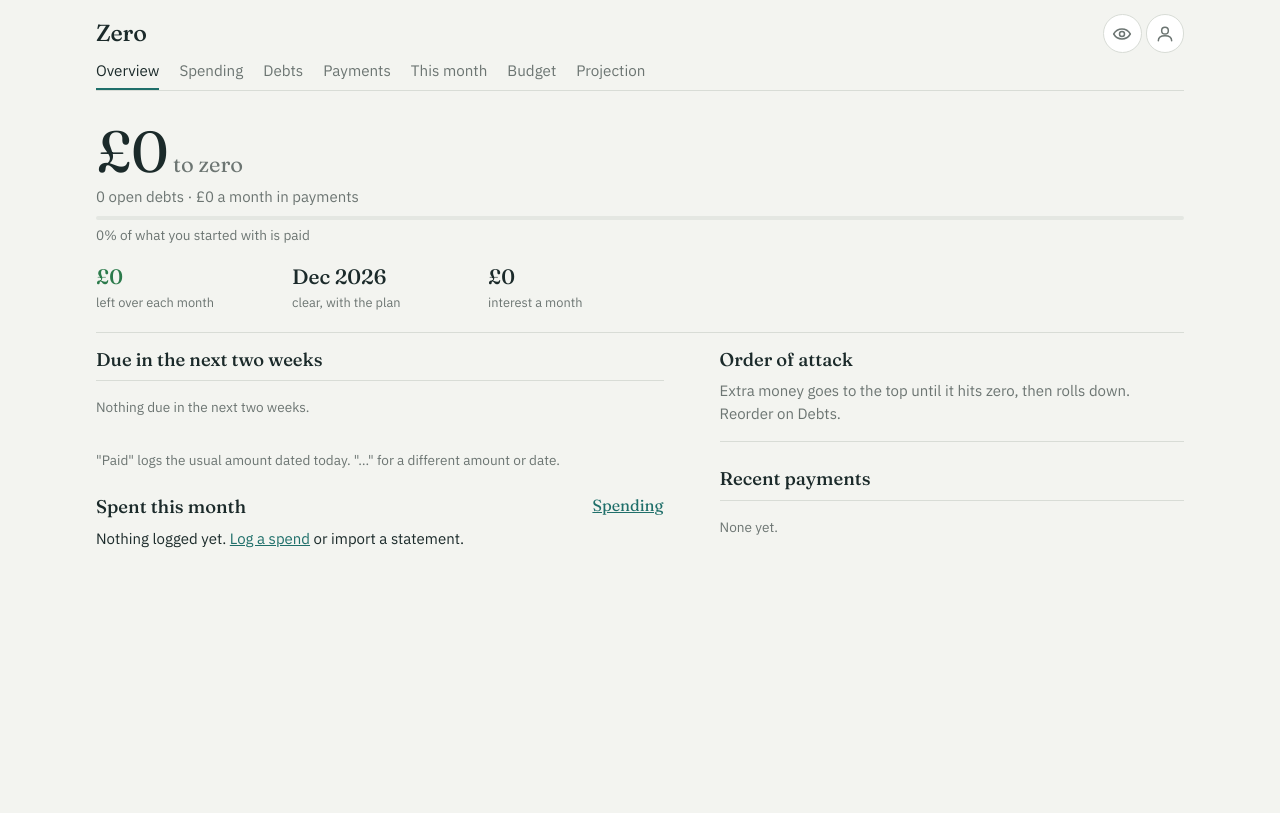
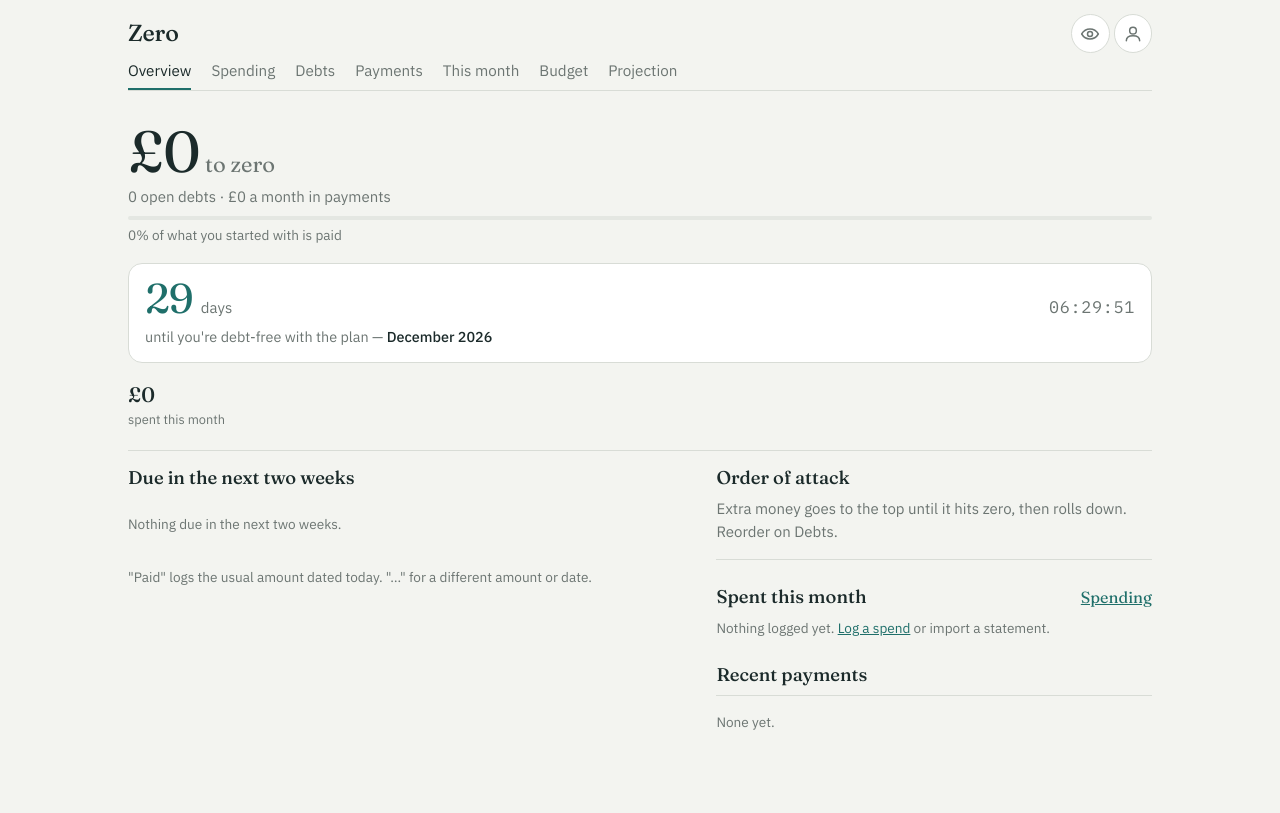
Before and after one commit to paulocezzar/zero, a Django app: page / in a window 1280 px wide. Before the commit the page ends 548 px from the top, so only its background shows below. Run offline with Django 5.2, Linux system fonts and the light colour scheme; the visitor is signed in with stand-in values (Sample User, id 1); data that the repository does not hold is empty.

Commit message:
Home: debt-free countdown, due payments grouped by day with Paid-all, as-is → plan dates, next win and paid-in-full streak, spending rails in the side column; snapshots record the projected clear date (history chart on Plan); subscribable payments calendar (.ics) from Profile
Co-Authored-By: Claude Fable 5.1 <noreply@anthropic.com>
Claude-Session: https://claude.ai/code/session_01WMNqJWuFJecPJCwCJMvTio

```diff
--- a/tracker/templates/tracker/base.html
+++ b/tracker/templates/tracker/base.html
@@ -128,6 +128,20 @@
   .alert { border-radius: 10px; border: 1px solid var(--line); background: var(--card); color: var(--ink); }
   .alert-success { border-color: var(--good); } .alert-info { border-color: var(--accent); } .alert-danger { border-color: var(--bad); }
   a { color: var(--accent); }
+  /* countdown + due groups */
+  .countdown { margin: 1.1rem 0 .4rem; padding: .9rem 1rem; border: 1px solid var(--line); border-radius: 14px; background: var(--card); }
+  .cd-main { display: flex; align-items: baseline; gap: .5rem; flex-wrap: wrap; }
+  .cd-days { font-family: var(--display); font-size: clamp(2rem, 8vw, 2.6rem); line-height: 1; letter-spacing: -.02em; color: var(--accent); }
+  .cd-unit { color: var(--muted); }
+  .cd-clock { margin-left: auto; font-size: 1.05rem; color: var(--muted); letter-spacing: .04em; }
+  .cd-sub { color: var(--muted); font-size: .9rem; margin-top: .35rem; }
+  .cd-sub strong { color: var(--ink); font-weight: 500; }
+  .due-day { margin-bottom: .75rem; }
+  .due-head { display: flex; align-items: center; gap: .75rem; padding: .5rem 0 .25rem; border-bottom: 2px solid var(--ink); }
+  .due-head .n1 { font-weight: 500; }
+  .warn { color: var(--warn); }
+  .warn a { color: inherit; }
+  @media (min-width: 992px) { .wrap { max-width: 66rem; } }
   /* spending rails */
   .cat { padding: .7rem 0; border-bottom: 1px solid var(--line); }
   .cat .top { display: flex; justify-content: space-between; align-items: baseline; gap: .5rem; }
--- a/tracker/templates/tracker/overview.html
+++ b/tracker/templates/tracker/overview.html
@@ -4,29 +4,44 @@
   <div class="big">{{ total|gbp }}<small>to zero</small></div>
   <div class="sub">{{ debts|length }} open debts · {{ t.debt_pay|gbp }} a month in payments{% if interest_total %} · <span class="bad">{{ interest_total|gbp }} charging interest</span>{% endif %}</div>
   <div class="rail"><i style="width: {{ progress }}%"></i></div>
-  <div class="muted" style="margin-top:.3rem">{{ progress }}% of what you started with is paid</div>
+  <div class="muted" style="margin-top:.3rem">{{ progress }}% of what you started with is paid{% if streak %} · <span class="good">{{ streak }} month{{ streak|pluralize }} in a row paid in full</span>{% endif %}</div>
+
+  {% if plan_total_clear %}
+  <div class="countdown" data-clear="{{ clear_iso }}">
+    <div class="cd-main"><span class="cd-days num" id="cd-days">—</span><span class="cd-unit">days</span><span class="cd-clock num" id="cd-clock"></span></div>
+    <div class="cd-sub">until you're debt-free with the plan — <strong>{{ plan_total_clear|date:"F Y" }}</strong>{% if asis_total_clear and asis_total_clear != plan_total_clear %}<span class="muted">, instead of {{ asis_total_clear|date:"F Y" }} as things are</span>{% endif %}</div>
+  </div>
+  {% endif %}
+
   <div class="facts">
-    <div class="fact"><div class="v {% if t.left < 0 %}bad{% else %}good{% endif %}">{{ t.left|gbp }}</div><div class="k">left over each month</div></div>
-    <div class="fact"><div class="v">{% if plan_total_clear %}{{ plan_total_clear|date:"M Y" }}{% else %}—{% endif %}</div><div class="k">clear, with the plan</div></div>
-    <div class="fact"><div class="v {% if interest_monthly %}bad{% endif %}">{% if interest_monthly %}{{ interest_monthly|gbp }}{% else %}£0{% endif %}</div><div class="k">interest a month</div></div>
+    <div class="fact"><div class="v {% if everyday_budget and spent > everyday_budget %}bad{% endif %}">{{ spent|gbp }}</div><div class="k">{% if everyday_budget %}of {{ everyday_budget|gbp }} everyday, {{ days_left }} day{{ days_left|pluralize }} left{% else %}spent this month{% endif %}</div></div>
+    {% if groups %}<div class="fact"><div class="v">{{ groups.0.total|gbp }}</div><div class="k">due {% if groups.0.diff == 0 %}today{% elif groups.0.diff == 1 %}tomorrow{% else %}{{ groups.0.date|date:"D j M" }}{% endif %}</div></div>{% endif %}
+    {% if next_win %}<div class="fact"><div class="v">{% if next_win.months <= 0 %}this month{% else %}{{ next_win.months }} mo{% endif %}</div><div class="k">until {{ next_win.debt.name }} is gone</div></div>{% endif %}
   </div>
+  {% if no_apr %}<p class="small warn mt-2 mb-0">{% for d in no_apr %}<a href="{% url 'debt_edit' d.pk %}">{{ d.name }}</a> has no APR set, so its interest isn't counted yet.{% endfor %}</p>{% endif %}
 </section>
 
 <div class="cols">
 <div class="col-main">
 <h2>Due in the next two weeks</h2>
-<div class="list">
-{% for diff, d in due %}
+{% for g in groups %}
+<div class="due-day">
+  <div class="due-head"><span class="n1">{% if g.diff == 0 %}Today{% elif g.diff == 1 %}Tomorrow{% else %}{{ g.date|date:"l j F" }}{% endif %}</span><span class="num muted">{{ g.total|gbp:2 }}</span>
+    {% if g.debts|length > 1 %}<form method="post" action="{% url 'quick_pay_all' %}" class="ms-auto">{% csrf_token %}{% for d in g.debts %}<input type="hidden" name="ids" value="{{ d.pk }}">{% endfor %}<button class="btn btn-sm btn-accent">Paid all {{ g.debts|length }}</button></form>{% endif %}
+  </div>
+  <div class="list">
+  {% for d in g.debts %}
   <div class="row-item">
-    <div class="when">{% if diff == 0 %}Today{% else %}{{ diff }} day{{ diff|pluralize }}{% endif %}</div>
     <div class="who"><div class="n1">{{ d.name }}</div><div class="n2 num">{{ d.monthly|gbp:2 }}</div></div>
     <div class="acts">
       <form method="post" action="{% url 'quick_pay' d.pk %}">{% csrf_token %}<button class="btn btn-sm btn-quiet">Paid</button></form>
       <a class="btn btn-sm btn-quiet btn-icon" href="{% url 'payments' %}?debt={{ d.pk }}" aria-label="Log a different amount for {{ d.name }}">…</a>
     </div>
   </div>
+  {% endfor %}
+  </div>
+</div>
 {% empty %}<p class="muted py-3">Nothing due in the next two weeks.</p>{% endfor %}
-</div>
 {% if done %}<p class="muted mt-2">Paid this month: {% for d in done %}<span class="tag">✓ {{ d.name }}</span> {% endfor %}</p>{% endif %}
 <p class="muted">"Paid" logs the usual amount dated today. "…" for a different amount or date.</p>
 
@@ -37,9 +52,6 @@
 <p class="muted">Direct debits; nothing to log. Edit them on <a href="{% url 'budget' %}">Budget</a>. <button type="button" class="btn btn-sm btn-quiet ms-2" id="bills-more" hidden>Show the fortnight</button></p>
 <script>(() => { const later = document.querySelectorAll('#bills .later'); const b = document.getElementById('bills-more'); if (!later.length || !b) return; b.hidden = false; let open = false; b.addEventListener('click', () => { open = !open; later.forEach((r) => r.hidden = !open); b.textContent = open ? 'Just this week' : 'Show the fortnight'; }); })();</script>{% endif %}
 
-<h2 class="d-flex justify-content-between"><span>Spent this month</span><a class="small fw-normal" href="{% url 'spending' %}">Spending</a></h2>
-<p>{% if spent %}<strong class="num {% if everyday_budget and spent > everyday_budget %}bad{% endif %}">{{ spent|gbp }}</strong>{% if everyday_budget %} of {{ everyday_budget|gbp }} everyday budget{% endif %} · {{ days_left }} day{{ days_left|pluralize }} to go{% else %}Nothing logged yet. <a href="{% url 'spending' %}">Log a spend</a> or import a statement.{% endif %}</p>
-{% if spent and everyday_budget %}<div class="rail {% if spent > everyday_budget %}bad{% endif %} mb-3"><i style="width:{% widthratio spent everyday_budget 100 %}%"></i></div>{% endif %}
 {% if last %}<h2>Last check-in · {{ last }}</h2>
 <p>Left over <strong class="num {% if last.left_over < 0 %}bad{% else %}good{% endif %}">{{ last.left_over|gbp }}</strong>{% if last.aqua_balance != None %} · Aqua <span class="num">{{ last.aqua_balance|gbp }}</span>{% endif %}{% if last.starling_on_3rd != None %} · Starling on the 3rd <span class="num">{{ last.starling_on_3rd|gbp }}</span>{% endif %}</p>{% endif %}
 </div>
@@ -51,13 +63,40 @@
   <div class="debt">
     <div class="head"><a class="name" href="{% url 'debt_edit' d.pk %}">{{ forloop.counter }}. {{ d.name }}{% if d.apr %} <span class="tag int">interest</span>{% endif %}</a><div class="bal">{{ d.balance|gbp }}</div></div>
     <div class="rail {% if d.apr %}bad{% endif %}"><i style="width: {{ d.progress }}%"></i></div>
-    <div class="foot"><div class="pct">{{ d.progress }}% paid · {{ d.monthly|gbp }}/mo{% with m=d.months_left %}{% if m %} · {{ m }} mo as is{% endif %}{% endwith %}</div><div class="pct">{% with c=plan_clear|get_item:d.pk %}{% if c %}clear {{ c|date:"M Y" }}{% else %}15+ yrs{% endif %}{% endwith %}</div></div>
+    <div class="foot"><div class="pct">{{ d.progress }}% paid · {{ d.monthly|gbp }}/mo</div>
+      <div class="pct">{% with c=plan_clear|get_item:d.pk a=asis_clear|get_item:d.pk %}{% if a and c and a != c %}<s class="muted">{{ a|date:"M Y" }}</s> → <strong>{{ c|date:"M Y" }}</strong>{% elif c %}clear {{ c|date:"M Y" }}{% elif a %}clear {{ a|date:"M Y" }}{% else %}15+ yrs as is{% endif %}{% endwith %}</div></div>
   </div>
 {% endif %}{% endfor %}
 </div>
+
+<h2 style="display:flex;justify-content:space-between;align-items:baseline;gap:1rem"><span>Spent this month</span><a class="small fw-normal" href="{% url 'spending' %}">Spending</a></h2>
+{% if rails %}<div class="list">{% for r in rails %}
+<div class="cat {% if r.over %}over{% endif %} {% if r.nobudget %}nobudget{% endif %}">
+  <div class="top"><span class="n1">{{ r.label }}</span><span class="amt">{{ r.spent|gbp }}{% if not r.nobudget %} <span class="of">of {{ r.budget|gbp }}</span>{% endif %}</span></div>
+  <div class="rail"><i style="width:{{ r.pct }}%"></i></div>
+</div>{% endfor %}</div>
+{% else %}<p class="muted">Nothing logged yet. <a href="{% url 'spending' %}">Log a spend</a> or import a statement.</p>{% endif %}
 
 <h2>Recent payments</h2>
 <div class="list">{% for p in recent %}<div class="row-item"><div class="when">{{ p.date|date:"j M" }}</div><div class="who"><div class="n1">{{ p.debt.name }}</div>{% if p.note and p.note != 'quick' %}<div class="n2">{{ p.note }}</div>{% endif %}</div><div class="amt">{{ p.amount|gbp:2 }}</div></div>{% empty %}<p class="muted py-3">None yet.</p>{% endfor %}</div>
 </div>
 </div>
 {% endblock %}
+{% block scripts %}
+<script>(() => {
+  const el = document.querySelector('.countdown'); if (!el) return;
+  const target = new Date(el.dataset.clear + 'T00:00:00');
+  const days = document.getElementById('cd-days'), clock = document.getElementById('cd-clock');
+  const pad = (n) => String(n).padStart(2, '0');
+  const tick = () => {
+    let ms = target - new Date(); if (ms < 0) ms = 0;
+    const d = Math.floor(ms / 86400000); ms -= d * 86400000;
+    const h = Math.floor(ms / 3600000); ms -= h * 3600000;
+    const m = Math.floor(ms / 60000); const s = Math.floor((ms - m * 60000) / 1000);
+    days.textContent = d.toLocaleString('en-GB');
+    clock.textContent = pad(h) + ':' + pad(m) + ':' + pad(s);
+  };
+  tick();
+  if (!window.matchMedia('(prefers-reduced-motion: reduce)').matches) setInterval(tick, 1000);
+})();</script>
+{% endblock %}
--- a/tracker/urls.py
+++ b/tracker/urls.py
@@ -15,6 +15,8 @@ urlpatterns = [
     path("me/", views.profile, name="profile"),
     path("signup/", views.signup, name="signup"),
     path("pay/<int:pk>/", views.quick_pay, name="quick_pay"),
+    path("pay/all/", views.quick_pay_all, name="quick_pay_all"),
+    path("cal/<str:token>.ics", views.calendar_feed, name="calendar_feed"),
     path("payments/<int:pk>/undo/", views.payment_undo, name="payment_undo"),
     path("spending/", views.spending_view, name="spending"),
     path("spending/<int:pk>/delete/", views.outgoing_delete, name="outgoing_delete"),
--- a/tracker/views.py
+++ b/tracker/views.py
@@ -1,4 +1,4 @@
-from datetime import date
+from datetime import date, timedelta
 from decimal import Decimal
 
 from django.conf import settings
@@ -7,13 +7,13 @@ from django.contrib.auth import login
 from django.contrib.auth.decorators import login_not_required
 from django.db import transaction
 from django.db.models import Sum
-from django.http import Http404, JsonResponse
+from django.http import Http404, HttpResponse, JsonResponse
 from django.shortcuts import get_object_or_404, redirect, render
 from django.views.decorators.http import require_POST
 
 from . import projection, spending
 from .forms import BudgetLineForm, DebtForm, ImportForm, MonthForm, OutgoingForm, PaymentForm, ProjectionForm, SignupForm
-from .models import CATEGORIES, CATEGORY_LABELS, BudgetLine, Debt, MonthCheckin, Outgoing, Payment
+from .models import CATEGORIES, CATEGORY_LABELS, BudgetLine, CalendarToken, Debt, MonthCheckin, Outgoing, Payment, Snapshot
 
 ZERO = Decimal("0")
 
@@ -71,6 +71,58 @@ def category_rails(user, first):
     return rails
 
 
+PLAN_EXTRA = Decimal("250")
+PLAN_FROM_MONTHS = 4
+
+
+def plan_for(debts, start=None):
+    start = start or _first_of_month()
+    return projection.simulate(debts, start=start, extra=PLAN_EXTRA, extra_from=projection.add_months(start, PLAN_FROM_MONTHS))
+
+
+def record_snapshot(user):
+    """Called whenever balances change: keeps a per-day history of total owed and the projected clear month."""
+    debts = list(open_debts(user))
+    total = sum((d.balance for d in debts), ZERO)
+    start_total = sum(((d.starting_balance or d.balance) for d in debts), ZERO)
+    progress = int(100 - total / start_total * 100) if start_total > 0 else 0
+    plan = plan_for(debts)
+    Snapshot.objects.update_or_create(owner=user, day=date.today(), defaults={"total": total, "clear_month": plan.last_month if plan.all_clear else None, "progress": max(0, min(100, progress))})
+
+
+def _log_quick(d):
+    """Log a debt's usual monthly payment dated today. Returns False if already logged this month."""
+    if Payment.objects.filter(debt=d, date__gte=_first_of_month()).exists() or d.monthly <= 0:
+        return False
+    with transaction.atomic():
+        Payment.objects.create(debt=d, date=date.today(), amount=d.monthly, note="quick")
+        Debt.objects.filter(pk=d.pk).update(balance=max(ZERO, d.balance - d.monthly))
+    return True
+
+
+def paid_streak(user, debts):
+    """Months in a row (counting back from last month, plus this month if complete) where every open debt got a payment."""
+    active = [d for d in debts if d.monthly > 0 and d.balance > 0]
+    if not active:
+        return 0
+    first_payment = Payment.objects.filter(debt__owner=user).order_by("date").values_list("date", flat=True).first()
+    if not first_payment:
+        return 0
+    streak, m = 0, _first_of_month()
+    this_month_done = all(Payment.objects.filter(debt=d, date__gte=m).exists() for d in active)
+    if this_month_done:
+        streak += 1
+    m = projection.add_months(m, -1)
+    while m >= first_payment.replace(day=1):
+        nxt = projection.add_months(m, 1)
+        if all(Payment.objects.filter(debt=d, date__gte=m, date__lt=nxt).exists() for d in active):
+            streak += 1
+            m = projection.add_months(m, -1)
+        else:
+            break
+    return streak
+
+
 # ---------- overview ----------
 
 def overview(request):
@@ -100,21 +152,45 @@ def overview(request):
             bills.append((diff, b))
     bills.sort(key=lambda x: x[0])
     interest_debts = [d for d in debts if d.apr > 0 and d.balance > 0]
-    plan = projection.simulate(debts, start=_first_of_month(), extra=Decimal("250"), extra_from=projection.add_months(_first_of_month(), 4))
+    first = _first_of_month()
+    plan = plan_for(debts)
+    asis = projection.simulate(debts, start=first, planned=False)
     plan_clear = {s.debt_id: s.clear for s in plan.debts}
+    asis_clear = {s.debt_id: s.clear for s in asis.debts}
     last = MonthCheckin.objects.filter(owner=request.user).first()
     start_total = sum(((d.starting_balance or d.balance) for d in debts), ZERO)
     total = sum((d.balance for d in debts), ZERO)
     progress = int(100 - total / start_total * 100) if start_total > 0 else 0
+    # group what's due by day so one tap can log the lot
+    groups = []
+    for diff, d in due:
+        if groups and groups[-1]["diff"] == diff:
+            groups[-1]["debts"].append(d)
+        else:
+            groups.append({"diff": diff, "date": today + timedelta(days=diff), "debts": [d]})
+    for g in groups:
+        g["total"] = sum((d.monthly for d in g["debts"]), ZERO)
+    # next win: the first debt to disappear with the plan
+    upcoming = sorted(((c, d) for d in debts if d.balance > 0 and (c := plan_clear.get(d.id))), key=lambda x: x[0])
+    next_win = None
+    if upcoming:
+        c, d = upcoming[0]
+        next_win = {"debt": d, "month": c, "months": (c.year - first.year) * 12 + c.month - first.month}
+    rails = [r for r in category_rails(request.user, first) if not r["fixed"]]
+    spent = sum((r["spent"] for r in rails), ZERO)
+    clear = plan.last_month if plan.all_clear else None
     ctx = {
         "progress": max(0, min(100, progress)),
-        "plan_total_clear": plan.last_month if plan.all_clear else None,
-        "total": sum((d.balance for d in debts), ZERO),
+        "plan_total_clear": clear, "clear_iso": clear.isoformat() if clear else "",
+        "asis_total_clear": asis.last_month if asis.all_clear else None,
+        "total": total,
         "interest_total": sum((d.balance for d in interest_debts), ZERO),
         "interest_monthly": sum((d.monthly_interest for d in interest_debts), ZERO),
-        "t": t, "due": due, "done": done, "bills": bills, "debts": debts, "plan_clear": plan_clear, "last": last,
-        "spent": sum((r["spent"] for r in category_rails(request.user, _first_of_month()) if not r["fixed"]), ZERO), "everyday_budget": -t["everyday"], "days_left": (projection.add_months(_first_of_month(), 1) - today).days,
-        "recent": Payment.objects.filter(debt__owner=request.user).select_related("debt")[:8],
+        "no_apr": [d for d in debts if d.kind == "card" and d.apr == 0 and d.balance > 0],
+        "t": t, "due": due, "groups": groups, "done": done, "bills": bills, "debts": debts, "plan_clear": plan_clear, "asis_clear": asis_clear, "last": last,
+        "next_win": next_win, "streak": paid_streak(request.user, debts),
+        "spent": spent, "everyday_budget": -t["everyday"], "days_left": (projection.add_months(first, 1) - today).days, "rails": rails[:5],
+        "recent": Payment.objects.filter(debt__owner=request.user).select_related("debt")[:6],
     }
     return render(request, "tracker/overview.html", ctx)
 
@@ -132,6 +208,7 @@ def debt_edit(request, pk=None):
         obj = form.save(commit=False)
         obj.owner = request.user
         obj.save()
+        record_snapshot(request.user)
         messages.success(request, "Debt saved.")
         return redirect("debts")
     return render(request, "tracker/form.html", {"form": form, "title": debt.name if debt else "Add a debt", "back": "debts", "delete": debt})
@@ -173,6 +250,7 @@ def payment_list(request):
         with transaction.atomic():
             p = form.save()
             Debt.objects.filter(pk=p.debt_id).update(balance=max(ZERO, p.debt.balance - p.amount))
+        record_snapshot(request.user)
         messages.success(request, f"Logged £{p.amount} to {p.debt.name}.")
         return redirect("payments")
     return render(request, "tracker/payments.html", {"form": form, "payments": Payment.objects.filter(debt__owner=request.user).select_related("debt")[:300]})
@@ -180,6 +258,12 @@ def payment_list(request):
 
 @require_POST
 def payment_undo(request, pk):
+    _r = _payment_undo(request, pk)
+    record_snapshot(request.user)
+    return _r
+
+
+def _payment_undo(request, pk):
     p = get_object_or_404(Payment, pk=pk, debt__owner=request.user)
     with transaction.atomic():
         Debt.objects.filter(pk=p.debt_id).update(balance=p.debt.balance + p.amount)
@@ -206,6 +290,7 @@ def month_list(request):
         if existing:
             m.pk = existing.pk
         m.save()
+        record_snapshot(request.user)
         messages.success(request, f"Saved {m}.")
         return redirect("month")
     return render(request, "tracker/month.html", {"form": form, "months": MonthCheckin.objects.filter(owner=request.user), "t": t})
@@ -260,7 +345,9 @@ def projection_view(request):
         "base": [float(v) for _, v in base.series[:horizon]],
         "plan": ([float(v) for _, v in plan.series] + [0.0] * horizon)[:horizon],
     }
-    return render(request, "tracker/projection.html", {"form": form, "rows": rows, "base": base, "plan": plan, "chart": chart})
+    snaps = list(Snapshot.objects.filter(owner=request.user, clear_month__isnull=False))
+    history = {"labels": [x.day.strftime("%-d %b %y") for x in snaps], "months": [((x.clear_month.year - x.day.year) * 12 + x.clear_month.month - x.day.month) for x in snaps], "clear": [x.clear_month.strftime("%b %Y") for x in snaps], "total": [float(x.total) for x in snaps]}
+    return render(request, "tracker/projection.html", {"form": form, "rows": rows, "base": base, "plan": plan, "chart": chart, "history": history, "history_n": len(snaps)})
 
 
 # ---------- PWA ----------
@@ -284,19 +371,56 @@ def manifest(request):
 def quick_pay(request, pk):
     """One tap from the overview: log this debt's monthly payment dated today."""
     d = get_object_or_404(Debt, pk=pk, owner=request.user, closed=False)
-    if Payment.objects.filter(debt=d, date__gte=_first_of_month()).exists():
+    if _log_quick(d):
+        record_snapshot(request.user)
+        messages.success(request, f"Logged £{d.monthly} to {d.name}.")
+    else:
         messages.info(request, f"{d.name} is already logged this month. Use Pay for an extra payment.")
-        return redirect("overview")
-    if d.monthly > 0:
-        with transaction.atomic():
-            Payment.objects.create(debt=d, date=date.today(), amount=d.monthly, note="quick")
-            Debt.objects.filter(pk=d.pk).update(balance=max(ZERO, d.balance - d.monthly))
-        messages.success(request, f"Logged £{d.monthly} to {d.name}.")
+    return redirect("overview")
+
+
+@require_POST
+def quick_pay_all(request):
+    """Log the usual payment for every debt listed (one day's worth of direct debits)."""
+    ids = [int(i) for i in request.POST.getlist("ids") if i.isdigit()]
+    logged = [d.name for d in Debt.objects.filter(pk__in=ids, owner=request.user, closed=False) if _log_quick(d)]
+    if logged:
+        record_snapshot(request.user)
+        messages.success(request, f"Logged {len(logged)}: {', '.join(logged)}.")
+    else:
+        messages.info(request, "Those are already logged this month.")
     return redirect("overview")
 
 
 def profile(request):
-    return render(request, "tracker/profile.html")
+    tok, _ = CalendarToken.objects.get_or_create(owner=request.user)
+    if request.method == "POST" and request.POST.get("action") == "reset_calendar":
+        tok.reset()
+        messages.success(request, "Calendar link reset. Re-subscribe on your phone.")
+        return redirect("profile")
+    host = request.get_host()
+    return render(request, "tracker/profile.html", {"cal_url": f"webcal://{host}/cal/{tok.token}.ics", "cal_https": request.build_absolute_uri(f"/cal/{tok.token}.ics")})
+
+
+@login_not_required
+def calendar_feed(request, token):
+    """Subscribable calendar: every debt payment and bill for the next 12 months, with a reminder the day before."""
+    tok = get_object_or_404(CalendarToken, token=token)
+    user = tok.owner
+    first = _first_of_month()
+    lines = ["BEGIN:VCALENDAR", "VERSION:2.0", "PRODID:-//Zero//Payments//EN", "CALSCALE:GREGORIAN", "X-WR-CALNAME:Zero — payments", "REFRESH-INTERVAL;VALUE=DURATION:P1D"]
+    items = [(f"debt-{d.pk}", d.pay_day, d.name, d.monthly, "Debt payment") for d in open_debts(user) if d.monthly > 0 and d.balance > 0]
+    items += [(f"bill-{b.pk}", b.pay_day, b.item, -b.amount, "Bill") for b in BudgetLine.objects.filter(owner=user, amount__lt=0, pay_day__isnull=False)]
+    for i in range(12):
+        m = projection.add_months(first, i)
+        for key, day, name, amount, kind in items:
+            d = m.replace(day=min(day, 28))
+            if d < date.today():
+                continue
+            lines += ["BEGIN:VEVENT", f"UID:{key}-{d:%Y%m}@zero", f"DTSTAMP:{date.today():%Y%m%d}T000000Z", f"DTSTART;VALUE=DATE:{d:%Y%m%d}", f"DTEND;VALUE=DATE:{d + timedelta(days=1):%Y%m%d}",
+                      f"SUMMARY:£{amount:.2f} {name}".replace(",", "\,"), f"DESCRIPTION:{kind} · logged in Zero", "BEGIN:VALARM", "ACTION:DISPLAY", f"DESCRIPTION:Tomorrow: £{amount:.2f} {name}", "TRIGGER:-P1D", "END:VALARM", "END:VEVENT"]
+    lines.append("END:VCALENDAR")
+    return HttpResponse("\r\n".join(lines) + "\r\n", content_type="text/calendar; charset=utf-8")
 
 
 @login_not_required
```
Also changed, not shown: tracker/models.py (+28 -0 lines), tracker/templates/tracker/profile.html (+8 -0 lines), tracker/templates/tracker/projection.html (+9 -1 lines), tracker/tests.py (+47 -1 lines), tracker/migrations/0009_snapshot_calendar.py (added).
